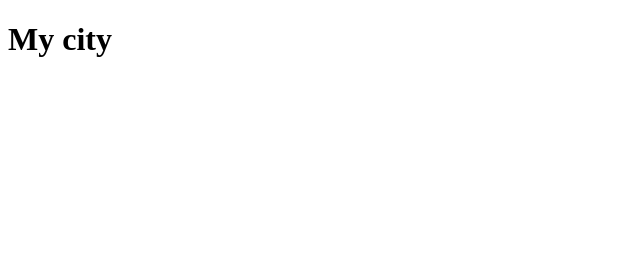
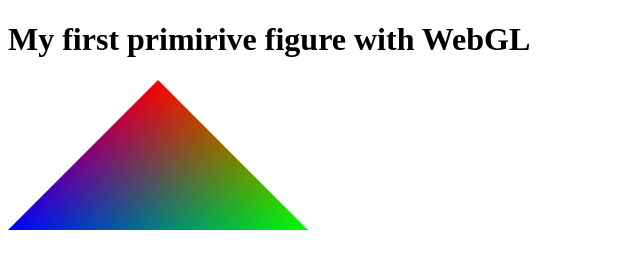
Before and after one commit to CarlosVallejo01/GCProject, a website: page public/index.html in a window 1280 px wide. Shown: the whole page, without its empty margins (0-640 px from the left). Drawn offline with Linux system fonts and the light colour scheme.

Commit message:
WebGL first primiteve figure with attribute color

```diff
--- a/public/index.html
+++ b/public/index.html
@@ -7,7 +7,7 @@
     <title>Document</title>
 </head>
 <body>
-    <h1>My city</h1>
+    <h1>My first primirive figure with WebGL</h1>
     <canvas id="canvas"></canvas>
 
     <script src="main.js"></script>
--- a/public/main.js
+++ b/public/main.js
@@ -2,8 +2,81 @@ const canvas = document.getElementById("canvas");
 const gl = canvas.getContext('webgl');
 
 
-if(!gl){
-    throw new Error('webgl not supported');
-}
+if (!gl) {
+    throw new Error(`webGL not supported`);
+  }
+  /* ***OUTLINE**** */
+  // load vertexData into Buffer
+  // create vertex SharedArrayBuffer
+  // create program
+  // attach shaders to program
+  // enable vertex attributes
+  // draw
 
-alert('All works well with WebGl');
+  console.log(`Starting...`);
+
+  const vertexData = new Float32Array([
+    0, 1, 1, // V1.position
+    1, -1, 0, // V2.position
+    -1, -1, 1, // V3.position
+  ]);
+
+  const colorData = new Float32Array([
+    1, 0, 0, // V1.color
+    0, 1, 0, // V2.color
+    0, 0, 1, // V3.color
+  ]);
+
+  const positionBuffer = gl.createBuffer();
+  gl.bindBuffer(gl.ARRAY_BUFFER, positionBuffer);
+  gl.bufferData(gl.ARRAY_BUFFER, vertexData, gl.STATIC_DRAW);
+
+  const colorBuffer = gl.createBuffer();
+  gl.bindBuffer(gl.ARRAY_BUFFER, colorBuffer);
+  gl.bufferData(gl.ARRAY_BUFFER, colorData, gl.STATIC_DRAW);
+
+  const vertexShader = gl.createShader(gl.VERTEX_SHADER);
+  gl.shaderSource(vertexShader, `
+  precision mediump float;
+  attribute vec3 position;
+  attribute vec3 color;
+  varying vec3 vColor;
+
+  void main() {
+      vColor = color;
+      gl_Position = vec4(position, 1);
+  }
+  `);
+  gl.compileShader(vertexShader);
+
+  const fragmentShader = gl.createShader(gl.FRAGMENT_SHADER);
+  gl.shaderSource(fragmentShader, `
+  precision mediump float;
+
+  varying vec3 vColor;
+
+  void main(){
+      gl_FragColor = vec4(vColor, 1);
+  }
+  `);
+  gl.compileShader(fragmentShader);
+
+  const program = gl.createProgram();
+  gl.attachShader(program, vertexShader);
+  gl.attachShader(program, fragmentShader);
+  gl.linkProgram(program);
+
+  const positionLocation = gl.getAttribLocation(program, `position`);
+  gl.enableVertexAttribArray(positionLocation);
+  gl.bindBuffer(gl.ARRAY_BUFFER, positionBuffer);
+
+  gl.vertexAttribPointer(positionLocation, 3, gl.FLOAT, false, 0, 0);
+
+  const colorLocation = gl.getAttribLocation(program, `color`);
+  gl.enableVertexAttribArray(colorLocation);
+  gl.bindBuffer(gl.ARRAY_BUFFER, colorBuffer);
+  gl.vertexAttribPointer(colorLocation, 3, gl.FLOAT, false, 0, 0);
+
+
+  gl.useProgram(program);
+  gl.drawArrays(gl.TRIANGLES, 0, 3);
```
